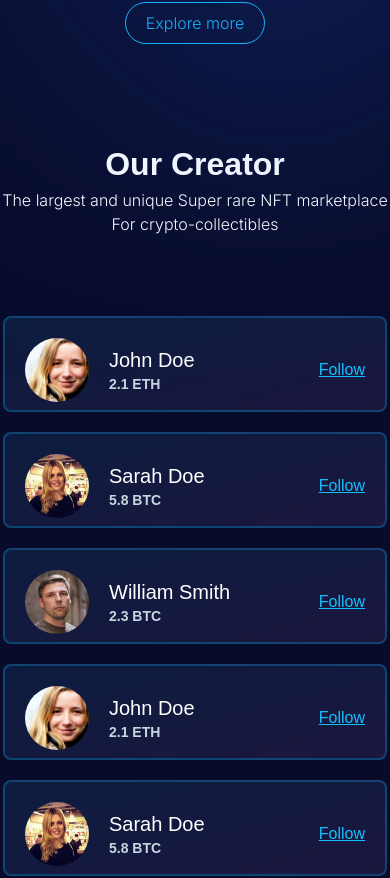
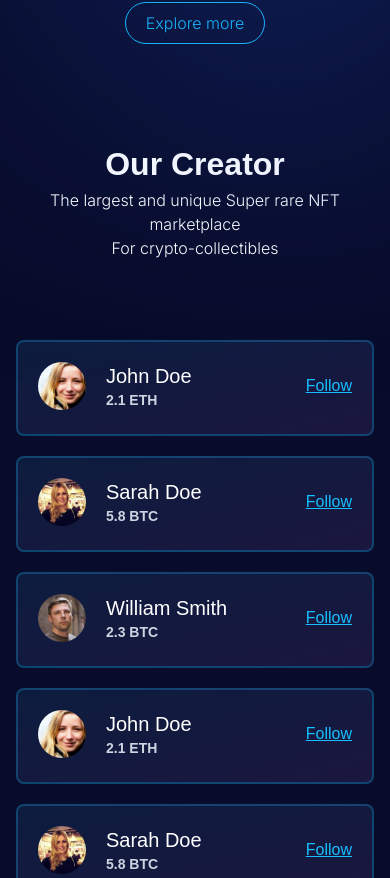
Before and after one commit to tharaka-mts/NFT-Marketplace-app, a React (Vite) app: page / in a window 390 px wide. Shown: the part 7388-8266 px from the top of the page. Built offline with nearby package versions, Linux system fonts and the light colour scheme; a web font is replaced by a local one.

Commit message:
style: creator section mobile responsive

```diff
--- a/src/containers/Creators.jsx
+++ b/src/containers/Creators.jsx
@@ -4,7 +4,7 @@ import { Button } from "../components";
 
 const Creators = () => {
   return (
-    <div className="mt-24">
+    <div className="mt-24 lg:px-8 xs:px-6 px-4">
       <div className="text-center">
         <h1 className="font-clash font-semibold text-[32px]"> Our Creator</h1>
         <p className="font-inter">
@@ -22,7 +22,7 @@ const Creators = () => {
               <img
                 src={data.avatar}
                 alt="user"
-                className="rounded-full w-[64px] h-[64px]"
+                className="rounded-full xs:w-[64px] xs:h-[64px] w-[48px] h-[48px]"
               />
               <div className="ml-5">
                 <p className="text-xl font-normal">{data.name}</p>
```
